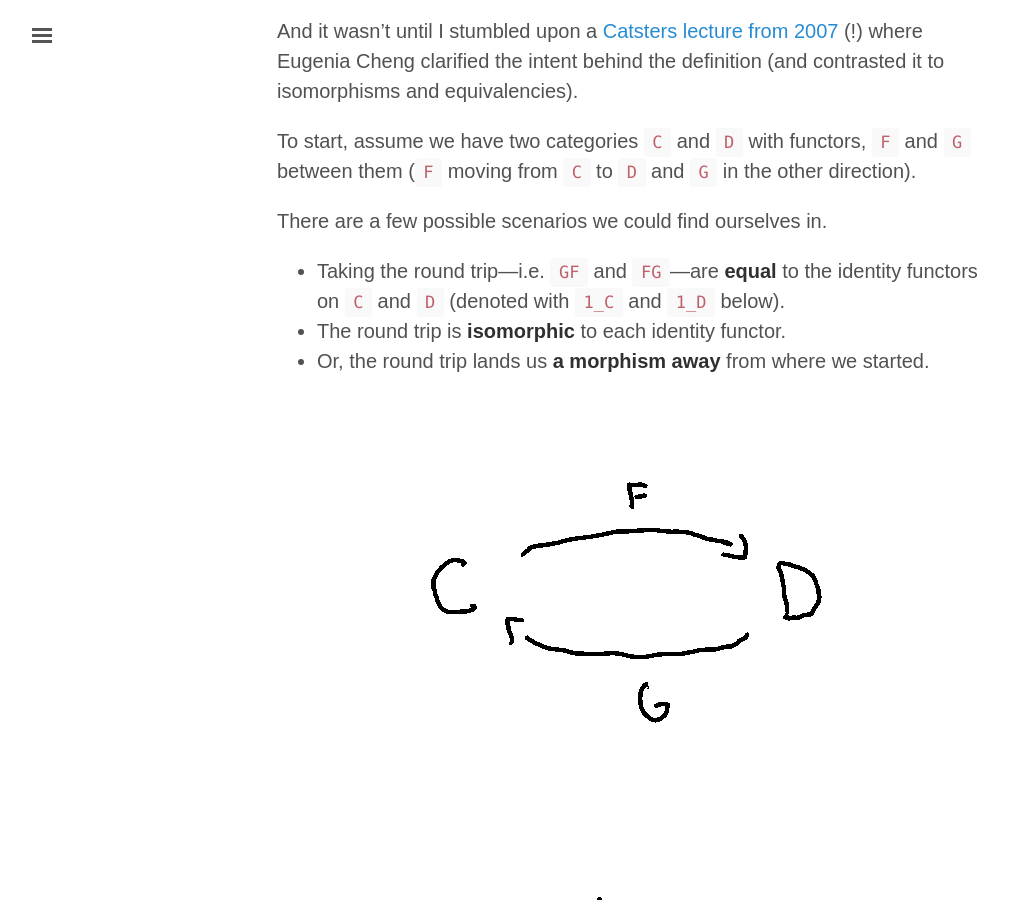
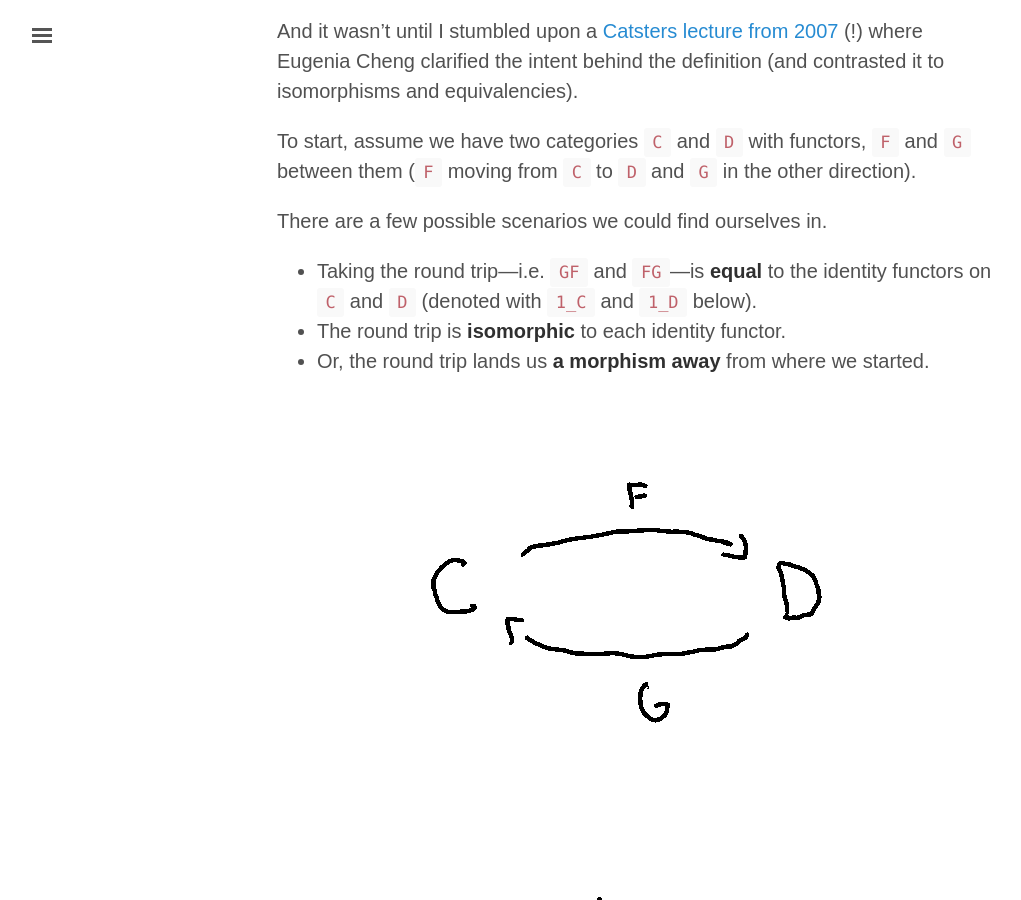
Before and after one commit to rvsrvs/jasdev.github.io, a Jekyll site: the page built from _notes/iso-equiv-adjunction.md, in a window 1280 px wide and 900 px high, scrolled down 472 px. Shown: the whole window, without its empty margins (3-1024 px from the left). Built offline with Jekyll 4.4.1, drawn with Linux system fonts in a browser that asks for light colours; some web fonts are replaced.

Commit message:
Small typo fix.

```diff
--- a/_notes/iso-equiv-adjunction.md
+++ b/_notes/iso-equiv-adjunction.md
@@ -15,7 +15,7 @@ To start, assume we have two categories `C` and `D` with functors, `F` and `G` b
 
 There are a few possible scenarios we could find ourselves in.
 
-- Taking the round trip—i.e. `GF` and `FG`—are __equal__ to the identity functors on `C` and `D` (denoted with `1_C` and `1_D` below).
+- Taking the round trip—i.e. `GF` and `FG`—is __equal__ to the identity functors on `C` and `D` (denoted with `1_C` and `1_D` below).
 - The round trip is __isomorphic__ to each identity functor.
 - Or, the round trip lands us __a morphism away__ from where we started.
 
```
